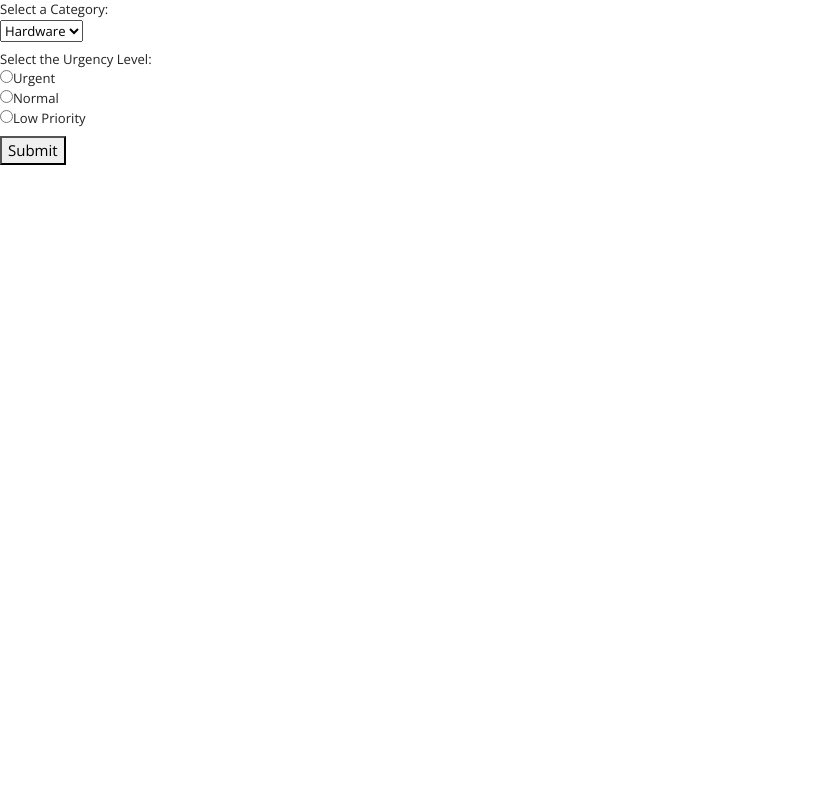
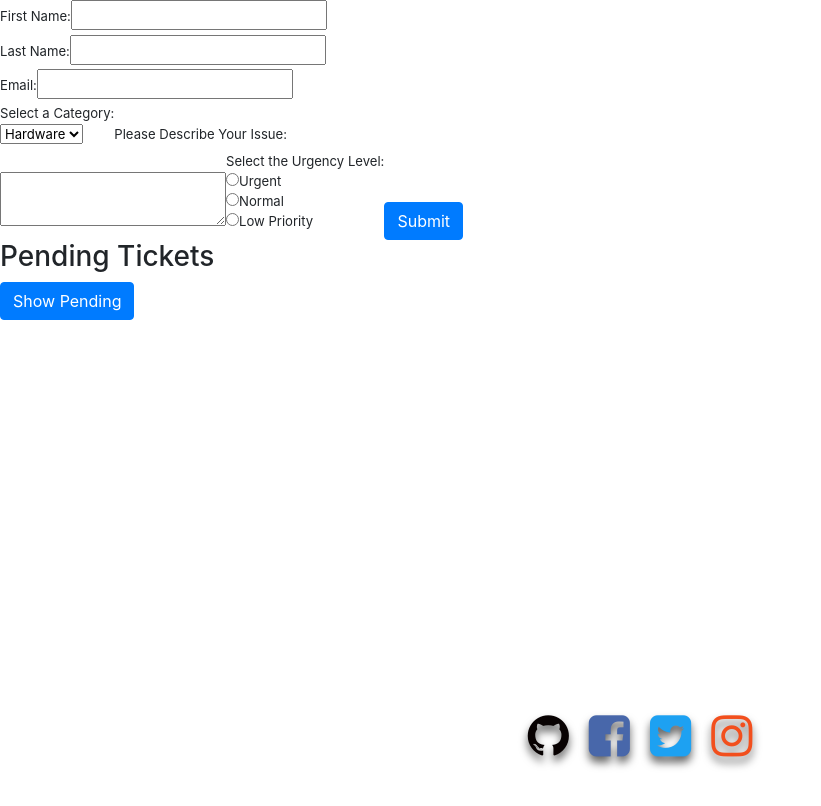
Before and after one commit to Woz-U-Group-Projects/team-sideshow-bob, a React (Create React App) app in the folder client-react/: page / in a window 1280 px wide. Shown: the top 806 px of the page, without its empty margins (0-821 px from the left). Built offline with nearby package versions, Linux system fonts and the light colour scheme.

Commit message:
Complete Form Working

```diff
--- a/client-react/package.json
+++ b/client-react/package.json
@@ -4,7 +4,9 @@
   "private": true,
   "dependencies": {
     "axios": "^0.19.2",
+    "bootstrap": "^4.5.3",
     "react": "^16.13.1",
+    "react-bootstrap": "^1.3.0",
     "react-dom": "^16.13.1",
     "react-scripts": "3.0.1"
   },
--- a/client-react/public/index.html
+++ b/client-react/public/index.html
@@ -5,6 +5,8 @@
   <meta charset="utf-8" />
   <meta name="viewport" content="width=device-width, initial-scale=1" />
   <link rel="manifest" href="%PUBLIC_URL%/manifest.json" />
+  <link rel="stylesheet" type="text/css" href="ticket.css">
+  <link rel="stylesheet" href="https://maxcdn.bootstrapcdn.com/font-awesome/4.7.0/css/font-awesome.min.css">
   <!--
       Notice the use of %PUBLIC_URL% in the tags above.
       It will be replaced with the URL of the `public` folder during the build.
@@ -19,6 +21,13 @@
 
 <body>
   <div id="root"></div>
+
+  <div class="wrapper">
+    <a href="http://www.github.com"><i class="fa fa-3x fa-github"></i></a>
+    <a href="http://www.facebook.com"><i class="fa fa-3x fa-facebook-square"></i></a>
+    <a href="http://www.twitter.com"><i class="fa fa-3x fa-twitter-square"></i></a>
+    <a href="http://www.instagram.com"><i class="fa fa-3x fa-instagram"></i></a>
+</div>
 </body>
 
 </html>
--- a/client-react/public/ticket.html
+++ /dev/null
@@ -1,27 +0,0 @@
-<!DOCTYPE html>
-<html>
-
-<head>
-    <meta http-equiv="content-type" content="text/html; charset=UTF-8">
-    <title>Ticket Submission</title>
-    <link rel="stylesheet" type="text/css" href="ticket.css">
-    <link rel="stylesheet" href="https://maxcdn.bootstrapcdn.com/font-awesome/4.7.0/css/font-awesome.min.css">
-</head>
-
-<body>
-    <form>
-        First Name: <input type='text' name='firstName' /><br />
-        Last Name: <input type='text' name='lastName' /><br />
-        Email: <input type='text' name='email' /><br />
-        <textarea rows="6" cols="80" class="textArea" name="content"
-            placeholder="Please explain your issue here"></textarea><br />
-    </form>
-    </div>
-    <br>
-    <div class="wrapper">
-        <a href="http://www.github.com"><i class="fa fa-3x fa-github"></i></a>
-        <a href="http://www.facebook.com"><i class="fa fa-3x fa-facebook-square"></i></a>
-        <a href="http://www.twitter.com"><i class="fa fa-3x fa-twitter-square"></i></a>
-        <a href="http://www.instagram.com"><i class="fa fa-3x fa-instagram"></i></a>
-    </div>
-</body>
--- a/client-react/src/App.js
+++ b/client-react/src/App.js
@@ -1,6 +1,7 @@
 import React from "react";
-import  Ticket from "./components/Ticket";
+import  Ticket from "./components/Home";
 import "./App.css";
+import 'bootstrap/dist/css/bootstrap.min.css';
 
 function App() {
   return (
--- /dev/null
+++ b/client-react/src/components/Home.js
@@ -0,0 +1,139 @@
+import React from "react";
+import axios from "axios";
+import '../ticket.min.css'
+import Form from 'react-bootstrap/Form'
+import Col from 'react-bootstrap/Col'
+import Button from 'react-bootstrap/Button'
+class Ticket extends React.Component {
+    state = {
+        firstName: "",
+        lastName: "",
+        email: "",
+        content: "",
+        category: "",
+        urgency: "",
+        tickets: [],
+    }
+
+    handleChange = (event) => {
+        this.setState({ [event.target.name]: event.target.value });
+    };
+
+    handleSubmit = (event) => {
+        event.preventDefault();
+
+        this.setState({
+            firstName: '',
+            lastName: '',
+            email: '',
+            content: '',
+            category: '',
+            urgency: '',
+        })
+    };
+
+    addTicket = () => {
+        let url = "http://localhost:8080/tickets";
+        axios.post(url, {
+            firstName: this.state.firstName,
+            lastName: this.state.lastName,
+            email: this.state.email,
+            content: this.state.content,
+            category: this.state.category,
+            urgency: this.state.selectedOption
+        }).then(response => {
+            alert('Your ticket has been submitted');
+        });
+    };
+
+    getData = () => {
+        let url = "http://localhost:8080/tickets";
+
+        axios
+            .get(url)
+            .then((response) => this.setState({ tickets: response.data }));
+    };
+
+    render() {
+        return (
+            <div>
+                <form onSubmit={this.handleSubmit}>
+                    <label>First Name:</label>
+                    <input type="text" name="firstName" value={this.state.firstName} onChange={this.handleChange} />
+                    <br></br>
+                    <label>Last Name:</label>
+                    <input type="text" name="lastName" value={this.state.lastName} onChange={this.handleChange} />
+                    <br></br>
+                    <label>Email:</label>
+                    <input type="text" name="email" value={this.state.email} onChange={this.handleChange} />
+                    <br></br>
+                    <label>
+                        Select a Category:<br></br>
+                        <select value={this.state.category} onChange={(e) => this.setState({ category: e.target.value })}>
+                            <option value="hardware">Hardware</option>
+                            <option value="software">Software</option>
+                            <option value="internet">Internet</option>
+                            <option value="other">Other</option>
+                        </select>
+                    </label>
+                    <label>Please Describe Your Issue:</label>
+                    <br></br>
+                    <textarea value={this.state.content} name="content" onChange={this.handleChange} />
+                    <label>
+                        Select the Urgency Level:<br></br>
+                        <input
+                            type="radio"
+                            name="selectedOption"
+                            value="Urgent"
+                            checked={this.state.selectedOption === "Urgent"}
+                            onChange={this.handleChange}
+                        />
+                            Urgent<br></br>
+                        <input
+                            type="radio"
+                            name="selectedOption"
+                            value="Normal"
+                            checked={this.state.selectedOption === "Normal"}
+                            onChange={this.handleChange}
+                        />
+                            Normal<br></br>
+                        <input
+                            type="radio"
+                            name="selectedOption"
+                            value="Low Priority"
+                            checked={this.state.selectedOption === "Low Priority"}
+                            onChange={this.handleChange}
+                        />
+                            Low Priority
+              </label>
+
+                    <button
+                        type="button"
+                        className="btn btn-primary"
+                        onClick={this.addTicket}
+                    >
+                        Submit
+              </button>
+                </form>
+
+                <h3>Pending Tickets</h3>
+                <button
+                    type="button"
+                    className="btn btn-primary"
+                    onClick={this.getData}
+                >
+                    Show Pending
+            </button>
+                <ul>
+                    {this.state.tickets.map(p => (
+                        <li key={p.id}>
+
+                            <b>First Name:</b>{p.firstName} <b>Last Name:</b>{p.lastName} <b>Email:</b>{p.email} <b>Issue:</b>{p.content} <b>Category:</b>{p.category} <b>Urgency:</b>{p.urgency}
+                        </li>
+                    ))}
+                </ul>
+            </div>
+        );
+    }
+}
+export default Ticket;
--- a/client-react/src/components/Ticket.js
+++ /dev/null
@@ -1,60 +0,0 @@
-import React from "react";
-import '../ticket.min.css'
-class Ticket extends React.Component {
-    constructor(props) {
-        super(props);
-        this.state = { value: '' };
-
-        this.handleChange = this.handleChange.bind(this);
-        this.handleSubmit = this.handleSubmit.bind(this);
-        this.onValueChange = this.onValueChange.bind(this);
-    }
-
-    handleChange(event) {
-        this.setState({value: event.target.value});
-      }
-
-    handleSubmit(event) {
-        alert('Your ticket has been submitted');
-        event.preventDefault();
-    }
-
-    onValueChange(event) {
-        this.setState({
-          selectedOption: event.target.value
-        });
-      }
-
-    render() {
-        return (
-            <div>
-            <form onSubmit={this.handleSubmit}>
-                    <label>
-                        Select a Category:<br></br>
-                    <select value={this.state.value} onChange={this.handleChange}>
-                            <option value="hardware">Hardware</option>
-                            <option value="software">Software</option>
-                            <option value="internet">Internet</option>
-                            <option value="other">Other</option>
-                    </select>
-                    </label>
-            </form>
-
-            <form onSubmit={this.handleSubmit}>
-
-                    <label>
-                    Select the Urgency Level:<br></br>
-                        <input type="radio" value="Urgent" checked={this.state.selectedOption === "Urgent"} onChange={this.onValueChange}/>Urgent<br></br>
-                        <input type="radio" value="Normal" checked={this.state.selectedOption === "Normal"} onChange={this.onValueChange}/>Normal<br></br>
-                        <input type="radio" value="Low Priority" checked={this.state.selectedOption === "Low Priority"} onChange={this.onValueChange}/>Low Priority
-                    </label>
-            </form>
-
-                    <form onSubmit={this.handleSubmit}>
-                        <button type="submit">Submit</button>
-                    </form>
-            </div>
-        );
-    }
-}
-export default Ticket;
```
Also changed, not shown: 2 other files (tests, documents, lock files or other folders).
